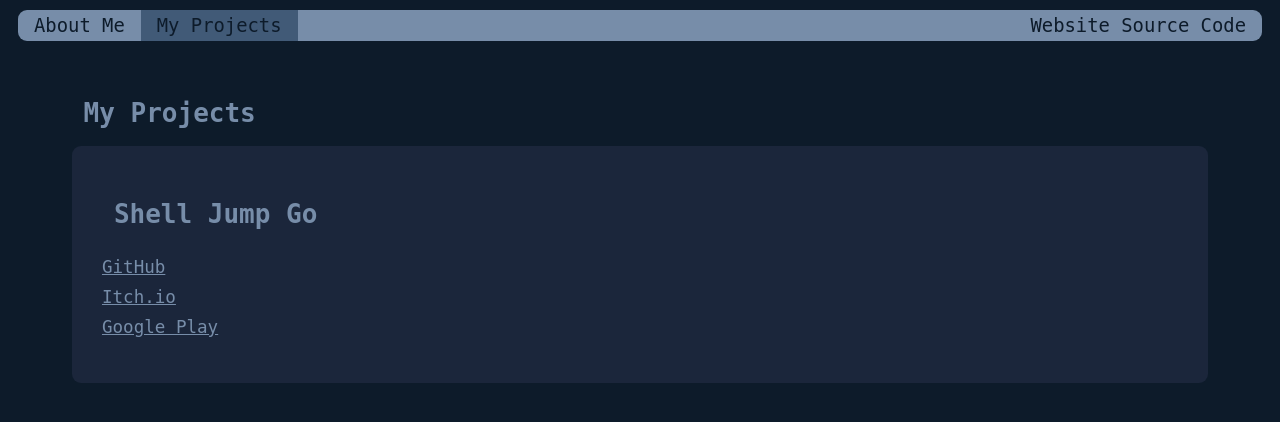
After one commit to ottop/ottop_website, a Django app: page /projects in a window 1280 px wide. The commit adds this page. Shown: the top 422 px of the page. Run offline with Django 4.2, Linux system fonts and the light colour scheme; parts of the project's set-up code (start-up, migrations or seed data) failed here and were passed over.

Commit message:
Projects view added and further icons added

```diff
--- a/base/static/base/style.css
+++ b/base/static/base/style.css
@@ -27,6 +27,14 @@ p {
   border-radius: 9px;
 }
 
+pre {
+  white-space: pre-wrap;
+  white-space: -moz-pre-wrap;
+  white-space: -pre-wrap;
+  white-space: -o-pre-wrap;
+  word-wrap: break-word;
+}
+
 .info {
   margin:1%;
   margin-top:0;
@@ -36,6 +44,9 @@ p {
   vertical-align: top;
   padding:15px;
   border-radius: 9px;
+  font-family:monospace;
+  color: var(--color4);
+  font-size: 1.40em;
 }
 
 .bio {
@@ -81,6 +92,13 @@ p {
 
 .biotext {
     color: var(--color1);
+    font-size: 1.2em;
+    text-align: center;
+}
+
+.nametext {
+   color: var(--color1);
+   text-align: center;
 }
 
 body {
@@ -113,7 +131,7 @@ body {
     margin: 10px;
     padding: 0;
     overflow: hidden;
-    background: var(--color4);;
+    background: var(--color4);
   }
 
   ul.topnav li {float: left;}
@@ -138,6 +156,7 @@ body {
   }
   ul {
     list-style: none;
+    padding:5px;
   }
   .social {
     margin-bottom:5px;
--- /dev/null
+++ b/base/templates/base/projects.html
@@ -0,0 +1,50 @@
+<!DOCTYPE html>
+{% load static %}
+
+<meta name="viewport" content="width=device-width, initial-scale=1, shrink-to-fit=no">
+
+<link rel="stylesheet" href="{% static 'base/style.css' %}">
+
+<html>
+<head>
+<title>This is the home page</title>
+</head>
+<body>
+
+<ul class="topnav">
+    <li><a href="/">About Me</a></li>
+    <li><a class="active" href="/projects">My Projects</a></li>
+    <li class = "right"><a href="https://github.com/ottop/ottop_website" target="_blank" rel="noopener noreferrer">Website Source Code</a></li>
+</ul>
+
+<div class="row disp">
+<div class = "content">
+    <h1>My Projects</h1>
+    <div class = "box">
+    <ul>
+    <li>
+        <h1>{{project1name}}</h1>
+        <ul>
+            <li>
+                <a href="{{project1link1}}" target="_blank" rel="noopener noreferrer">{{project1link1name}}</a>
+            </li>
+            <li>
+                <a href="{{project1link2}}" target="_blank" rel="noopener noreferrer">{{project1link2name}}</a>
+            </li>
+            <li>
+                <a href="{{project1link3}}" target="_blank" rel="noopener noreferrer">{{project1link3name}}</a>
+            </li>
+
+        </ul>
+    </li>
+
+
+      </ul>
+    </div>
+</div>
+</div>
+
+
+
+</body>
+</html>
--- a/base/urls.py
+++ b/base/urls.py
@@ -5,7 +5,5 @@ from . import views
 app_name = "base"
 urlpatterns = [
     path("", views.IndexView.as_view(), name="index"),
-    path("<int:pk>/", views.DetailView.as_view(), name="detail"),
-    path("<int:pk>/results/", views.ResultsView.as_view(), name="results"),
-    path("<int:question_id>/vote/", views.vote, name="vote"),
+    path("projects", views.ProjectView.as_view(), name="projects"),
 ]
--- a/base/views.py
+++ b/base/views.py
@@ -11,41 +11,41 @@ from django.views import generic
 from django.views.generic.base import TemplateView
 
 class IndexView(TemplateView):
+
+    infofile = open("base/static/base/infotext","r")
+    infotext = infofile.read()
+    infofile.close()
+
     template_name = "base/index.html"
+    def get_context_data(self, **kwargs):
+        context = super().get_context_data(**kwargs)
+        context['name'] = "Otto Petäjä"
+        context['bio'] = "Developer"
+        context['info'] = self.infotext
+        context["ghlink"] = "https://github.com/ottop"
+        context["itchlink"] = "https://ottop.itch.io/"
+        context["gplink"] = "https://play.google.com/store/apps/developer?id=ottop"
+        context["emailtext"] = "ottop.contact@gmail.com"
+        context["emaillink"] = "mailto:ottop.contact@gmail.com"
+        context["lilink"] = "https://www.linkedin.com/in/otto-petaja/"
 
-class DetailView(generic.DetailView):
-    model = Question
-    template_name = "base/detail.html"
+        return context
 
-    def get_queryset(self):
-        """
-        Excludes any questions that aren't published yet.
-        """
-        return Question.objects.filter(pub_date__lte=timezone.now())
+class ProjectView(TemplateView):
 
+    template_name = "base/projects.html"
+    def get_context_data(self, **kwargs):
+        context = super().get_context_data(**kwargs)
 
-class ResultsView(generic.DetailView):
-    model = Question
-    template_name = "base/results.html"
+        context['project1name'] = "Shell Jump Go"
 
-def vote(request, question_id):
-    question = get_object_or_404(Question, pk=question_id)
-    try:
-        selected_choice = question.choice_set.get(pk=request.POST["choice"])
-    except (KeyError, Choice.DoesNotExist):
-        # Redisplay the question voting form.
-        return render(
-            request,
-            "base/detail.html",
-            {
-                "question": question,
-                "error_message": "You didn't select a choice.",
-            },
-        )
-    else:
-        selected_choice.votes += 1
-        selected_choice.save()
-        # Always return an HttpResponseRedirect after successfully dealing
-        # with POST data. This prevents data from being posted twice if a
-        # user hits the Back button.
-        return HttpResponseRedirect(reverse("base:results", args=(question.id,)))
+        context['project1link1'] = "https://github.com/ottop/Shell_Jump_Go"
+        context['project1link1name'] = "GitHub"
+
+        context['project1link2'] = "https://ottop.itch.io/shell-jump-go"
+        context['project1link2name'] = "Itch.io"
+
+        context['project1link3'] = "https://play.google.com/store/apps/details?id=org.ottop.Shell_Jump_Go"
+        context['project1link3name'] = "Google Play"
+
+        return context
```
Also changed, not shown: base/templates/base/detail.html (deleted, +0 -17 lines), base/templates/base/index.html (+14 -13 lines), base/templates/base/results.html (deleted, +0 -14 lines), base/static/base/images/In-White-14.png (deleted), base/static/base/images/background.png (deleted), base/static/base/images/github-mark-white.png (deleted), base/static/base/images/ligmalogo.png (deleted), base/static/base/images/mail.svg (added), base/static/base/images/play.svg (added), base/static/base/images/pp.png (deleted), 1 other file.
